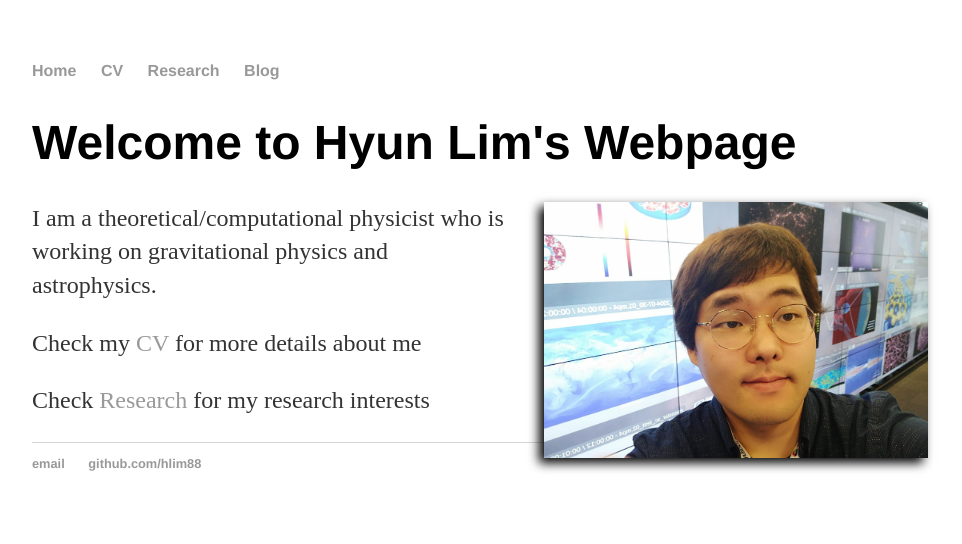
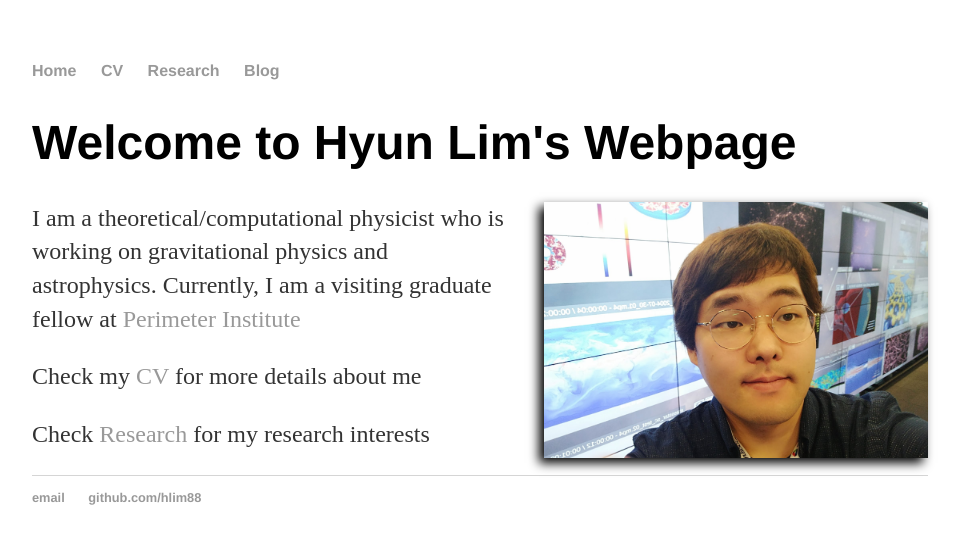
Before and after one commit to hlim88/hlim88.github.io, a Jekyll site: the page built from index.html, in a window 1280 px wide. Shown: the top 544 px of the page, without its empty margins (160-1122 px from the left). Built offline with Jekyll 4.4.1, drawn with Linux system fonts in a browser that asks for light colours.

Commit message:
pic loaction

```diff
--- a/css/main.css
+++ b/css/main.css
@@ -30,7 +30,7 @@ ul.posts li { list-style: none; }
 
 /* image align */
 
-.align_right { float : right;}
+.align_right { float: right; }
 .align_left { float: left; }
 
 img.align_right
--- a/index.html
+++ b/index.html
@@ -6,7 +6,7 @@ title: Hyun Lim
 		<div class="blurb">
 			<h1>Welcome to Hyun Lim's Webpage</h1>
             <img src="images/hlim.jpg" alt="Hyun Lim" width="384" height="256" class="align_right shadow"/>
-			<p>I am a theoretical/computational physicist who is working on gravitational physics and astrophysics.</p>
+			<p>I am a theoretical/computational physicist who is working on gravitational physics and astrophysics. Currently, I am a visiting graduate fellow at <a href="https://www.perimeterinstitute.ca">Perimeter Institute</a> </p>
 			<p>Check my <a href="/cv">CV</a> for more details about me</p>
-		        <p>Check <a href="/research">Research</a> for my research interests</p>
+		    <p>Check <a href="/research">Research</a> for my research interests</p>
 		</div>
```
